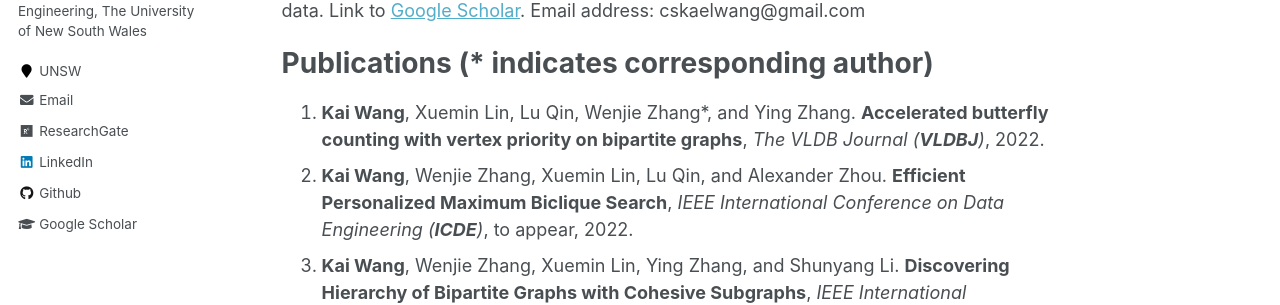
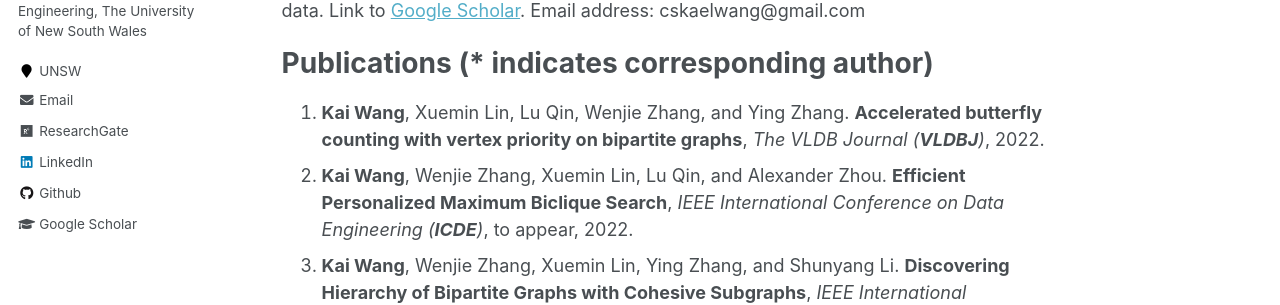
Before and after one commit to cs-kaiwang/cs-kaiwang.github.io, a Jekyll site: the page built from _pages/about.md, in a window 1280 px wide and 900 px high. Shown: the part 349-654 px from the top of the window. Built offline with Jekyll 4.4.1, drawn with Linux system fonts in a browser that asks for light colours.

```diff
--- a/_pages/about.md
+++ b/_pages/about.md
@@ -14,7 +14,7 @@ His research interests lie in big data analytics, especially for the graph/netwo
 
 Publications (* indicates corresponding author)
 ======
-1. **Kai Wang**, Xuemin Lin, Lu Qin, Wenjie Zhang\*, and Ying Zhang. **Accelerated butterfly counting with vertex priority on bipartite graphs**, *The VLDB Journal (**VLDBJ**)*, 2022.
+1. **Kai Wang**, Xuemin Lin, Lu Qin, Wenjie Zhang, and Ying Zhang. **Accelerated butterfly counting with vertex priority on bipartite graphs**, *The VLDB Journal (**VLDBJ**)*, 2022.
 2. **Kai Wang**, Wenjie Zhang, Xuemin Lin, Lu Qin, and Alexander Zhou. **Efficient Personalized Maximum Biclique Search**, *IEEE International Conference on Data Engineering (**ICDE**)*, to appear, 2022.
 3. **Kai Wang**, Wenjie Zhang, Xuemin Lin, Ying Zhang, and Shunyang Li. **Discovering Hierarchy of Bipartite Graphs with Cohesive Subgraphs**, *IEEE International Conference on Data Engineering (**ICDE**)*, to appear, 2022.
 4. Gengda Zhao, **Kai Wang\***, Wenjie Zhang, Xuemin Lin, Ying Zhang, and Yizhang He. **Efficient Computation of Cohesive Subgraphs in Uncertain Bipartite Graphs**, *IEEE International Conference on Data Engineering (**ICDE**)*, to appear, 2022.
```
